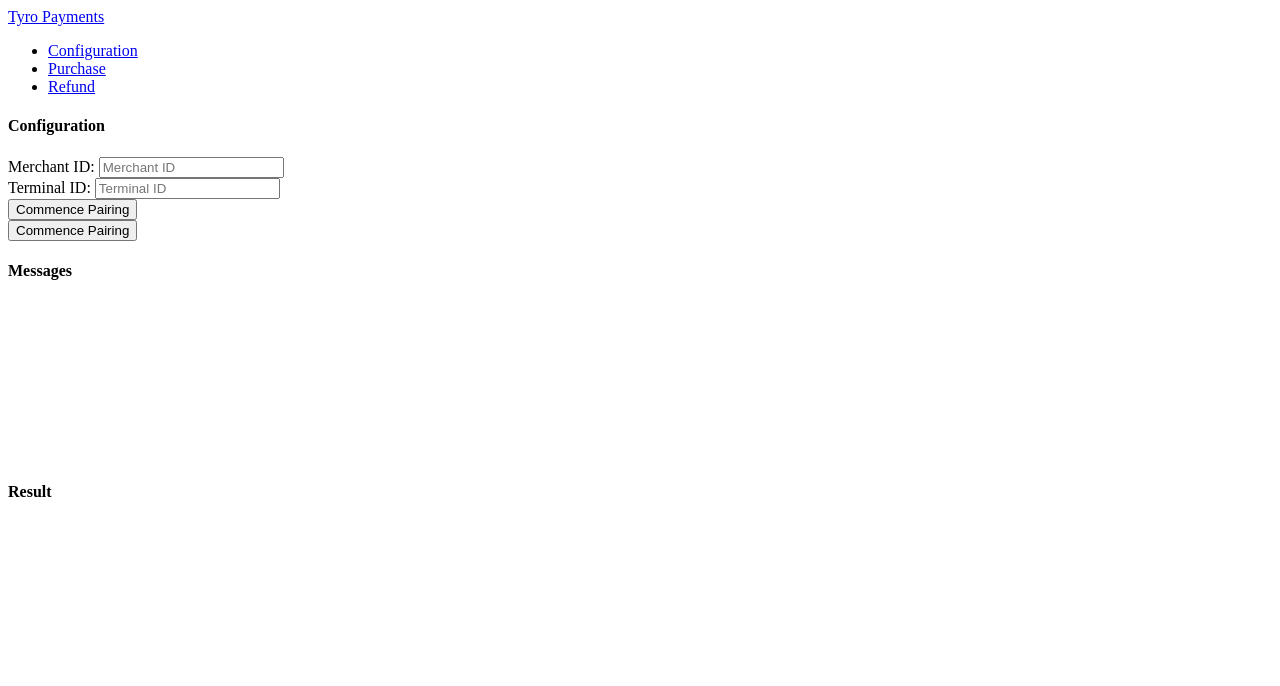
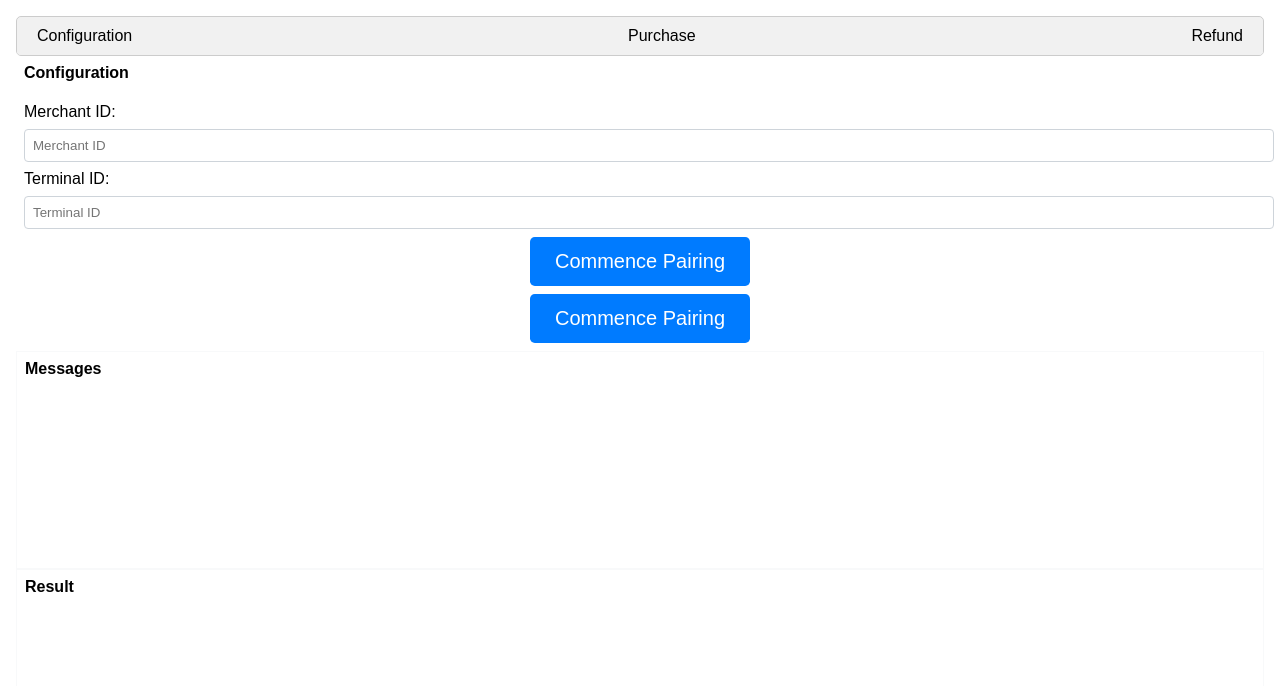
Before and after one commit to sangram37/foodship_Pos, a plain HTML site: page Tyrosim/index.html in a window 1280 px wide. Drawn offline with Linux system fonts and the light colour scheme.

Commit message:
Update index.html

```diff
--- a/Tyrosim/index.html
+++ b/Tyrosim/index.html
@@ -1,38 +1,231 @@
 <!DOCTYPE html>
 <html lang="en">
+
 
 <head>
    <meta charset="UTF-8">
    <meta name="viewport" content="width=device-width, initial-scale=1.0">
    <title>Tyro Payments Integration</title>
    <style>
+      body {
+         font-family: Arial, sans-serif;
+         margin: 0;
+         padding: 0;
+      }
+
       .hidden {
          display: none;
       }
+
+      .container-fluid {
+         display: flex;
+         /* flex-wrap: nowrap; */
+         min-height: 100vh;
+      }
+
+      .bg-dark {
+         background-color: #343a40;
+         color: white;
+      }
+
+      .min-vh-100 {
+         min-height: 100vh;
+      }
+
+      .col-auto {
+         flex: 0 0 auto;
+         width: 250px;
+         padding: 0;
+      }
+
+      .col {
+         flex: 1;
+         padding: 1rem;
+      }
+
+      .p-3 {
+         padding: 1rem;
+      }
+
+      .link-dark {
+         color: white;
+         text-decoration: none;
+      }
+
+      .link-dark:hover {
+         text-decoration: underline;
+      }
+
+      .fw-bold {
+         font-weight: bold;
+      }
+
+      .nav {
+         list-style: none;
+         padding: 0;
+      }
+
+      .nav-item {
+         margin: 0.5rem 0;
+      }
+
+      .nav-link {
+         color: white;
+         text-decoration: none;
+         padding: 0.5rem;
+         display: block;
+      }
+
+      .nav-link:hover {
+         background-color: #495057;
+         color: white;
+      }
+
+      .form-group {
+         margin: 1rem 0;
+      }
+
+      .form-label {
+         display: block;
+         margin-bottom: 0.5rem;
+      }
+
+      .form-control {
+         width: 100%;
+         padding: 0.5rem;
+         border: 1px solid #ced4da;
+         border-radius: 0.25rem;
+      }
+
+      .btn {
+         display: inline-block;
+         font-weight: 400;
+         color: white;
+         text-align: center;
+         vertical-align: middle;
+         cursor: pointer;
+         background-color: #007bff;
+         border: 1px solid transparent;
+         padding: 0.5rem 1rem;
+         border-radius: 0.25rem;
+         text-decoration: none;
+      }
+
+      .btn:hover {
+         background-color: #0056b3;
+      }
+
+      .btn-lg {
+         padding: 0.75rem 1.5rem;
+         font-size: 1.25rem;
+         border-radius: 0.3rem;
+      }
+
+      .d-flex {
+         display: flex;
+      }
+
+      .justify-content-center {
+         justify-content: center;
+      }
+
+      .align-items-center {
+         align-items: center;
+      }
+
+      .mt-2 {
+         margin-top: 0.5rem;
+      }
+
+      .m-2 {
+         margin: 0.5rem;
+      }
+
+      .p-1 {
+         padding: 0.5rem;
+      }
+
+      .border {
+         border: 1px solid #ced4da;
+      }
+
+      .border-light {
+         border-color: #f8f9fa !important;
+      }
+
+      .preformatted {
+         white-space: pre;
+         background: #f8f9fa;
+         padding: 1rem;
+         border-radius: 0.25rem;
+      }
+
+      h4 {
+         margin-top: 0;
+      }
+      .tab {
+    overflow: hidden;
+    border: 1px solid #ccc;
+    background-color: #f1f1f1;
+    border-radius: 5px;
+    display: flex;
+    gap: 10px;
+    justify-content: space-between;
+    align-self: center;
+    align-items: center;
+    /* width: 30%; */
+}
+
+/* Style the buttons inside the tab */
+.tab div {
+    background-color: inherit;
+    float: left;
+    border: none;
+    outline: none;
+    cursor: pointer;
+    padding: 10px 20px;
+    transition: 0.3s;
+    border-radius: 5px 5px 0 0;
+
+}
+
+/* Change background color of buttons on hover */
+.tab div:hover {
+    background-color: #ddd;
+}
+
+/* Create an active/current tablink class */
+.tab div.active {
+    background-color: #ccc;
+}
+
+/* Style the tab content */
+.tabcontent {
+    display: none;
+    padding: 6px 12px;
+    border-top: none;
+}
+
+/* Show the specific tab content */
+.show {
+    display: block;
+}
    </style>
 </head>
+
 
 <body>
    <input id="type" name="type" type="hidden" value="purchase">
    <input id="tyrolist" name="tyrolist" type="hidden" value="[]" >
    <main class="container-fluid">
-      <div class="row flex-nowrap">
-         <div class="col-auto col-md-3 col-xl-2 px-sm-2 px-0 bg-dark min-vh-100">
-            <div class="d-flex flex-column flex-shrink-0 p-3 bg-dark">
-               <a href="/foodship_Pos/" class="d-flex align-items-center mb-3 mb-md-0 me-md-auto link-dark text-decoration-none">
-                  <span class="fw-bold text-white text-bold">Tyro Payments</span>
-               </a>
-               <ul class="nav nav-pills flex-column mb-auto" id="configNavigation">
-                  <li class="nav-item" id="configuration"><a class="nav-link"
-                        href="javascript:showConfigurationPage()">Configuration</a></li>
-                  <li class="nav-item" id="purchaseWithTyroUI"><a class="nav-link"
-                        href="javascript:showPurchaseWithTyroUI()">Purchase</a></li>
-                  <li class="nav-item" id="refundWithTyroUI"><a class="nav-link"
-                        href="javascript:showRefundWithTyroUI()">Refund</a></li>
-               </ul>
-            </div>
-         </div>
+
          <div class="col py-3">
+            <div class="tab">
+               <div class="tablinks" onclick="showConfigurationPage()">Configuration</div>
+               <div class="tablinks" onclick="showPurchaseWithTyroUI()">Purchase</div>
+               <div class="tablinks" onclick="showRefundWithTyroUI()">Refund</div>
+
+           </div>
             <div id="content">
                <div id="purchaseWithTyroUIContent" class="hidden">
                   <input id="isReceipt" type="hidden" name="isReceipt" value="yes">
```
